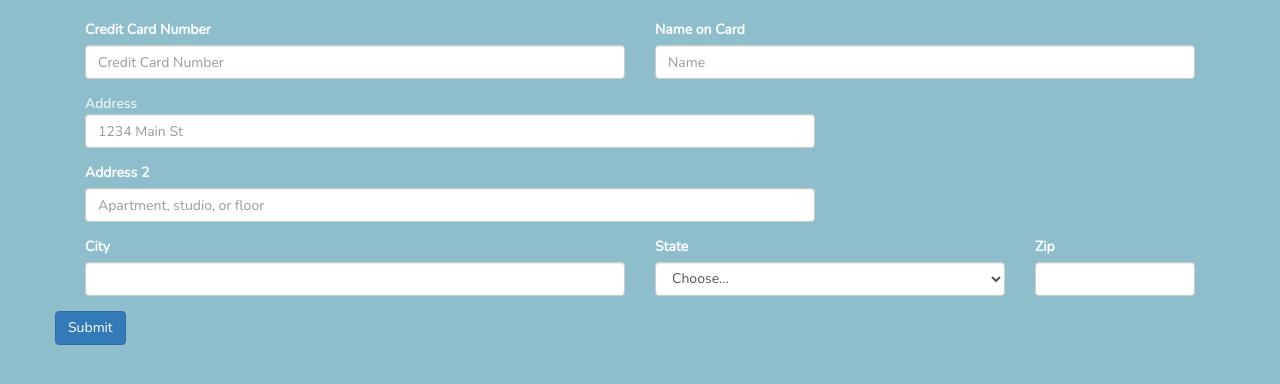
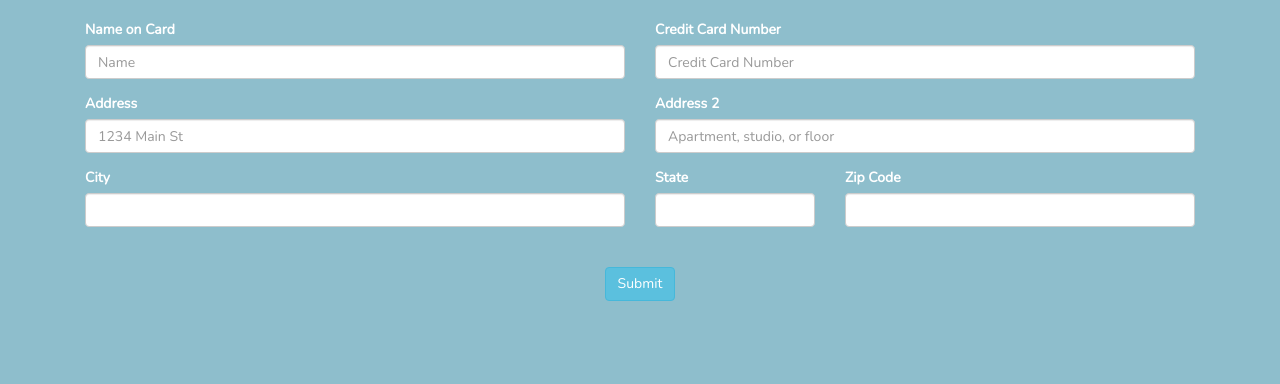
Before and after one commit to sweeneyyy/hackathon, a Django app: page /payment in a window 1280 px wide. Shown: the part 52-436 px from the top of the page. Run offline with Django 3.2, Linux system fonts and the light colour scheme; some libraries are stand-ins or nearby versions.

Commit message:
cc form and btns

```diff
--- a/todoapp/static/todoapp/style.css
+++ b/todoapp/static/todoapp/style.css
@@ -10,14 +10,23 @@ body {
 	right: 15px;
 }
 */
+#unlock {
+  margin-right: 10px;
+}
+#start {
+  margin-right: 10px;
+}
 
+#user{
+  margin-bottom: 40px !important;
+}
 
-#start {
+.cycle {
   background-color: white;
   margin-top: 200px;
   width: 100px:
   height: 100px;
-  color: black;
+  color: gray;
 }
 
 /*.login-page{
@@ -28,9 +37,16 @@ body {
 #timer {
   font-size: 50px;
   margin-top: 50px;
+  margin-bottom: 50px;
 }
 .credit-button{
 	text-align: center;
+  display: block;
+  margin: auto;
+}
+
+#inputState {
+  margin-bottom: 25px;
 }
 
 .reservations{
--- a/todoapp/templates/todoapp/login.html
+++ b/todoapp/templates/todoapp/login.html
@@ -23,7 +23,7 @@
         <label>Password:</label>
         <input type="password" name="password" class="form-control" placeholder="Secret password">
       </div>
-      <input type="submit" value="Login" class="btn btn-primary">
+      <input type="submit" value="Login" class="btn btn-info">
     </form>
 </div>
 </div>
--- a/todoapp/templates/todoapp/payment.html
+++ b/todoapp/templates/todoapp/payment.html
@@ -4,45 +4,43 @@
 <div>
   <form>
     <div class="form-row">
+      <div class="form-group col-md-6">
+        <label for="inputPassword4">Name on Card</label>
+        <input type="text" class="form-control" id="inputPassword4" placeholder="Name">
+      </div>
       <div class="form-group col-md-6  credit">
         <label for="inputEmail4">Credit Card Number</label>
         <input type="number" class="form-control" id="inputEmail4" placeholder="Credit Card Number">
       </div>
-    <div class="form-group col-md-6">
-      <label for="inputPassword4">Name on Card</label>
-      <input type="text" class="form-control" id="inputPassword4" placeholder="Name">
-    </div>
     </div>
   </div>
     <div class="form-row">
-  <div class="form-group col-md-8">Address</label>
+      <div class="form-group col-md-6">
+        <label for="inputAddress">Address</label>
         <input type="text" class="form-control" id="inputAddress" placeholder="1234 Main St">
       </div>
-</div>
-  <div class="form-group col-md-8">
+    <div class="form-group col-md-6">
       <label for="inputAddress2">Address 2</label>
       <input type="text" class="form-control" id="inputAddress2" placeholder="Apartment, studio, or floor">
+    </div>
   </div>
     <div class="form-row">
       <div class="form-group col-md-6">
         <label for="inputCity">City</label>
         <input type="text" class="form-control" id="inputCity">
       </div>
+      <div class="form-group col-md-2">
+        <label for="inputState">State</label>
+        <input type="text" id="inputState" class="form-control">
+      </div>
       <div class="form-group col-md-4">
-      <label for="inputState">State</label>
-      <select id="inputState" class="form-control">
-        <option selected>Choose...</option>
-        <option>...</option>
-      </select>
-    </div>
-    <div class="form-group col-md-2">
-      <label for="inputZip">Zip</label>
+        <label for="inputZip">Zip Code</label>
         <input type="text" class="form-control" id="inputZip">
       </div>
     </div>
   </form>
 </div>
-<div>
-<button type="submit" class="btn btn-primary credit-button">Submit</button>
+<button type="submit" class="btn btn-info credit-button">Submit</button>
 </div>
+
 {% endblock %}
--- a/todoapp/templates/todoapp/signup.html
+++ b/todoapp/templates/todoapp/signup.html
@@ -27,7 +27,7 @@
       <label>Password:</label>
       <input type="password" name="password" class="form-control" placeholder="Secret password">
     </div>
-    <input type="submit" value="Sign up" class="btn btn-primary">
+    <input type="submit" value="Sign up" class="btn btn-info">
   </form>
 
 {% endblock %}
```
Also changed, not shown: todoapp/templates/todoapp/start.html (+9 -7 lines). Lines whose indentation alone changed are shown as unchanged.
